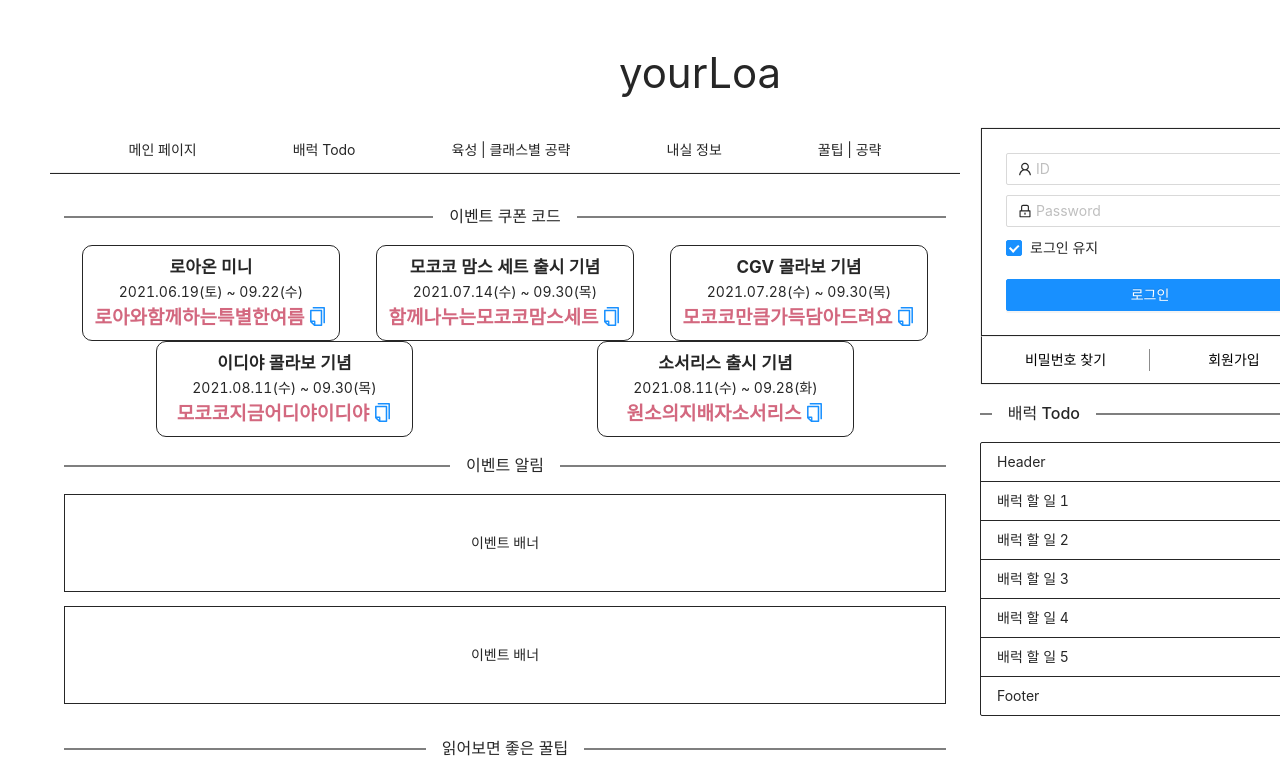
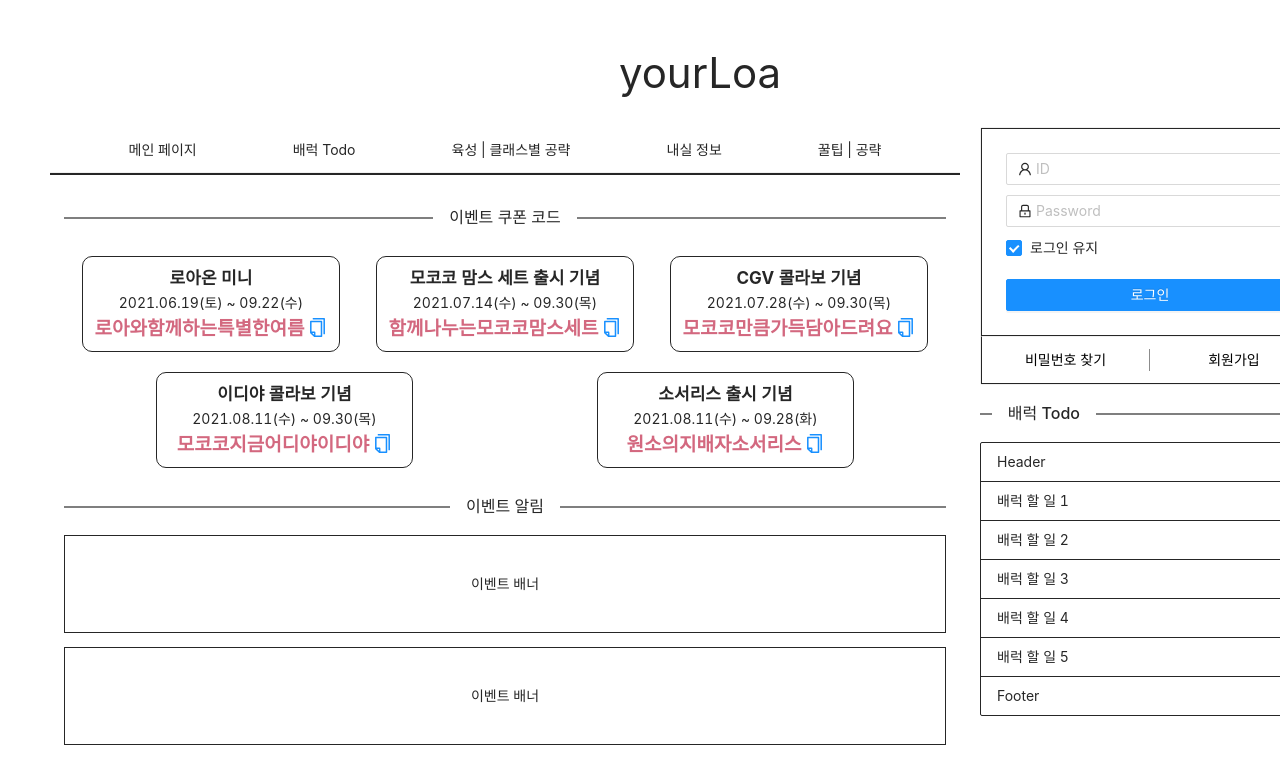
Before and after one commit to nakseono/yourLoa, a Next.js app: page / in a window 1280 px wide. Shown: the top 776 px of the page. Built offline with nearby package versions, Linux system fonts and the light colour scheme.

Commit message:
코드 css 추가

```diff
--- a/components/NavBar.js
+++ b/components/NavBar.js
@@ -20,7 +20,7 @@ const MenuItemWrapper = styled(Menu.Item)`
 
 const NavBar = () => {
   return (
-    <div style={{ borderBottom: "solid 0.5px" }}>
+    <div style={{ borderBottom: "solid 2px" }}>
       <MenuWrapper mode="horizontal">
         <MenuItemWrapper>
           <Link href="/">
--- a/components/mainCoupon.js
+++ b/components/mainCoupon.js
@@ -28,7 +28,7 @@ const CouponTitle = styled.div`
 
 const Coupon = ({ title, date, code }) => {
   return (
-    <Col span={7}>
+    <Col span={7} style={{ padding: "10px 0px" }}>
       <CouponWrapper>
         <CouponTitle>{title}</CouponTitle>
         <div>{date}</div>
```
